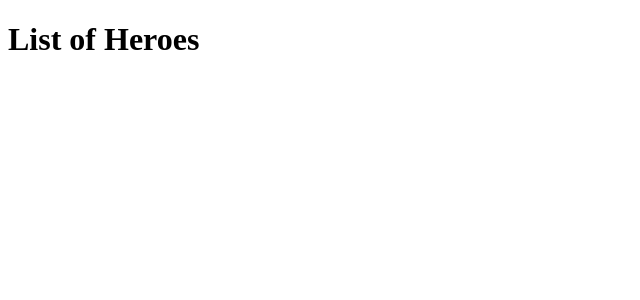
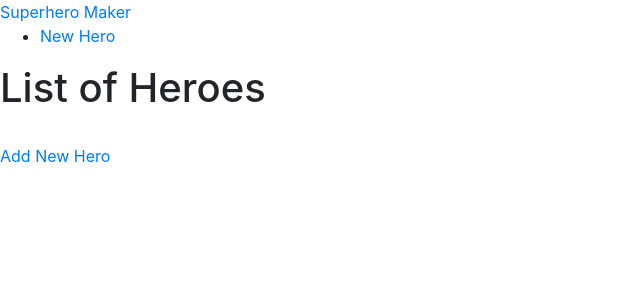
Before and after one commit to Colemassey/Superheros, a Django app: page /superheroes/ in a window 1280 px wide. Shown: the top 300 px of the page, without its empty margins (0-640 px from the left). Run offline with Django 4.2, Linux system fonts and the light colour scheme; data that the repository does not hold is empty.

Commit message:
edit delete finished and mvp reached.

```diff
--- a/superhero_project/superheroes/templates/superheroes/index.html
+++ b/superhero_project/superheroes/templates/superheroes/index.html
@@ -1,17 +1,43 @@
 <!DOCTYPE html>
 <html lang="en">
+
 <head>
     <meta charset="UTF-8">
     <meta http-equiv="X-UA-Compatible" content="IE=edge">
     <meta name="viewport" content="width=device-width, initial-scale=1.0">
-    <title>Superhero Index</title>
+    <link rel="stylesheet" href="https://cdn.jsdelivr.net/npm/bootstrap@4.4.1/dist/css/bootstrap.min.css"
+        integrity="sha384-Vkoo8x4CGsO3+Hhxv8T/Q5PaXtkKtu6ug5TOeNV6gBiFeWPGFN9MuhOf23Q9Ifjh" crossorigin="anonymous">
+    <title>Superhero Maker</title>
 </head>
+
 <body>
-    <h1>List of Heroes</h1>
-    <ul>
-        {% for hero in all_heroes %}
-        <li><h2>{{hero.name}}</h2></li>
-        {% endfor %}
-    </ul>
+    <header>
+        <nav>
+            <a href="#">Superhero Maker</a>
+            <ul>
+                <li><a href="{% url 'superheroes:create' %}">New Hero</a></li>
+            </ul>
+        </nav>
+    </header>
+    <div class="form-group">
+        <h1>List of Heroes</h1>
+    </div>
+    <div>
+        <table class="table">
+            <tbody>
+                {% for hero in all_heroes %}
+                <tr>
+                    <h2>{{hero.name}} - <a href="{% url 'superheroes:detail' hero.id %}">Click for Details</h2>
+                </tr>
+                <tr><a href="{% url 'superheroes:edit' hero.id %}">Edit Hero</a></tr>
+                <tr><a href="{% url 'superheroes:delete' hero.id %}">Delete hero</a></tr>
+                {% endfor %}
+            </tbody>
+        </table>
+    </div>
+    <div>
+        <a href="{% url 'superheroes:create' %}">Add New Hero</a>
+    </div>
 </body>
+
 </html>
--- a/superhero_project/superheroes/urls.py
+++ b/superhero_project/superheroes/urls.py
@@ -3,7 +3,9 @@ from . import views
 
 app_name = 'superheroes'
 urlpatterns = [
-    path('', views.index, name = 'index'),
+    path('', views.index, name='index'),
     path('<int:hero_id>/', views.detail, name='detail'),
-    path('new/', views.create, name='create')
+    path('new/', views.create, name='create'),
+    path('edit/<int:hero_id>/', views.edit, name='edit'),
+    path('delete/<int:hero_id>/', views.delete, name='delete')
 ]
--- a/superhero_project/superheroes/views.py
+++ b/superhero_project/superheroes/views.py
@@ -14,11 +14,11 @@ def index(request):
     return render(request, 'superheroes/index.html', context)
 
 def detail(request, hero_id):
-    single_hero = Superhero.objects.get(pk = hero_id)
+    single_hero = Superhero.objects.get(pk=hero_id)
     context = {
-        'single_hero' : single_hero
+        'single_hero': single_hero
     }
-    return render(request, 'superheroes/detail.html', context)
+    return render(request, 'superheroes/details.html', context)
 
 def create(request):
     if request.method == 'POST':
@@ -34,3 +34,24 @@ def create(request):
         # return to index
     else:
         return render(request, 'superheroes/create.html')
+
+def edit(request, hero_id):
+    if request.method == 'POST':
+        name = request.POST.get('name')
+        alter_ego = request.POST.get('alter_ego')
+        primary = request.POST.get('primary')
+        secondary = request.POST.get('secondary')
+        catchphrase = request.POST.get('catchphrase')
+        Superhero.objects.filter(pk=hero_id).update(name=name, alter_ego=alter_ego, primary_ability=primary, secondary_ability=secondary, catch_phrase=catchphrase)
+        return HttpResponseRedirect(reverse('superheroes:index'))
+    else:
+        single_hero = Superhero.objects.get(pk=hero_id)
+        context = {
+            'single_hero': single_hero,
+            'hero_id': hero_id
+        }
+        return render(request, 'superheroes/edit.html', context)
+
+def delete(request, hero_id):
+    Superhero.objects.filter(pk=hero_id).delete()
+    return HttpResponseRedirect(reverse('superheroes:index'))
```
Also changed, not shown: superhero_project/superheroes/templates/superheroes/create.html (+7 -0 lines), superhero_project/superheroes/templates/superheroes/details.html (+8 -3 lines), superhero_project/superheroes/templates/superheroes/edit.html (added, +30 -0 lines).
